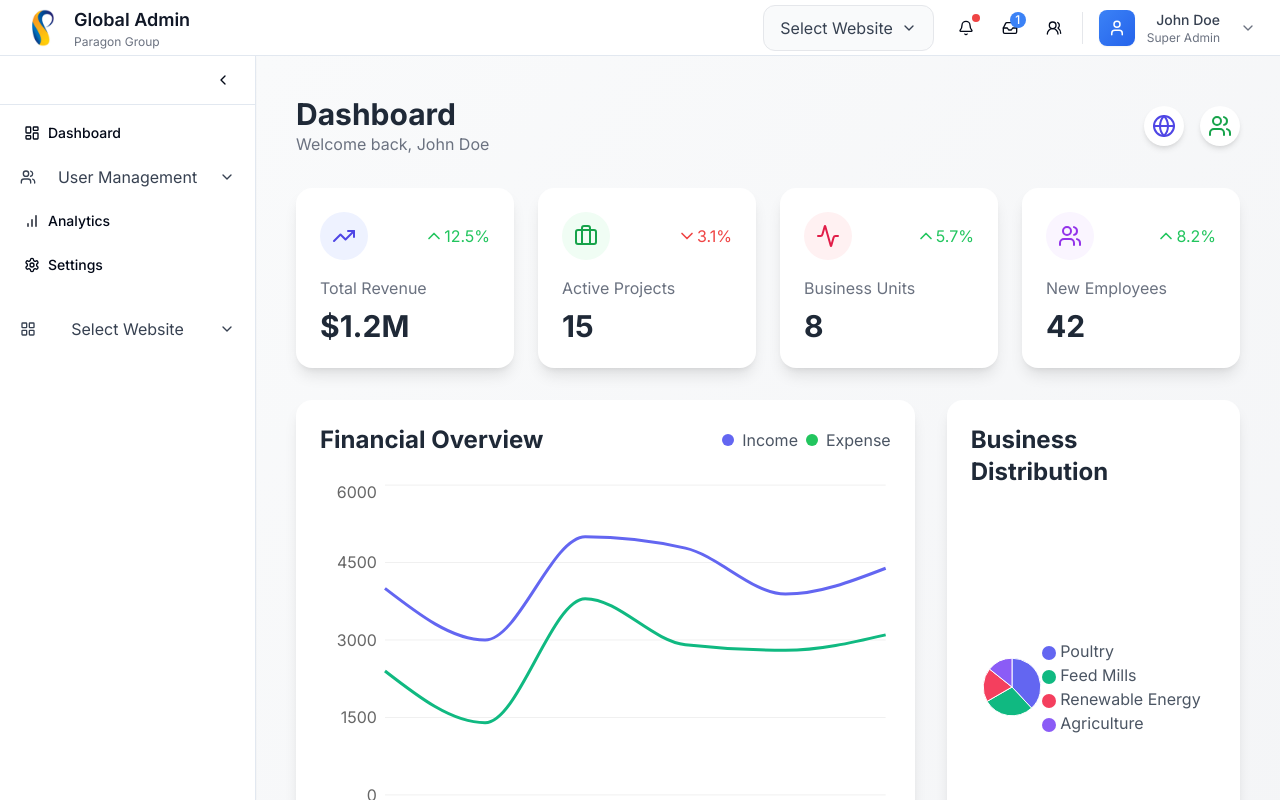
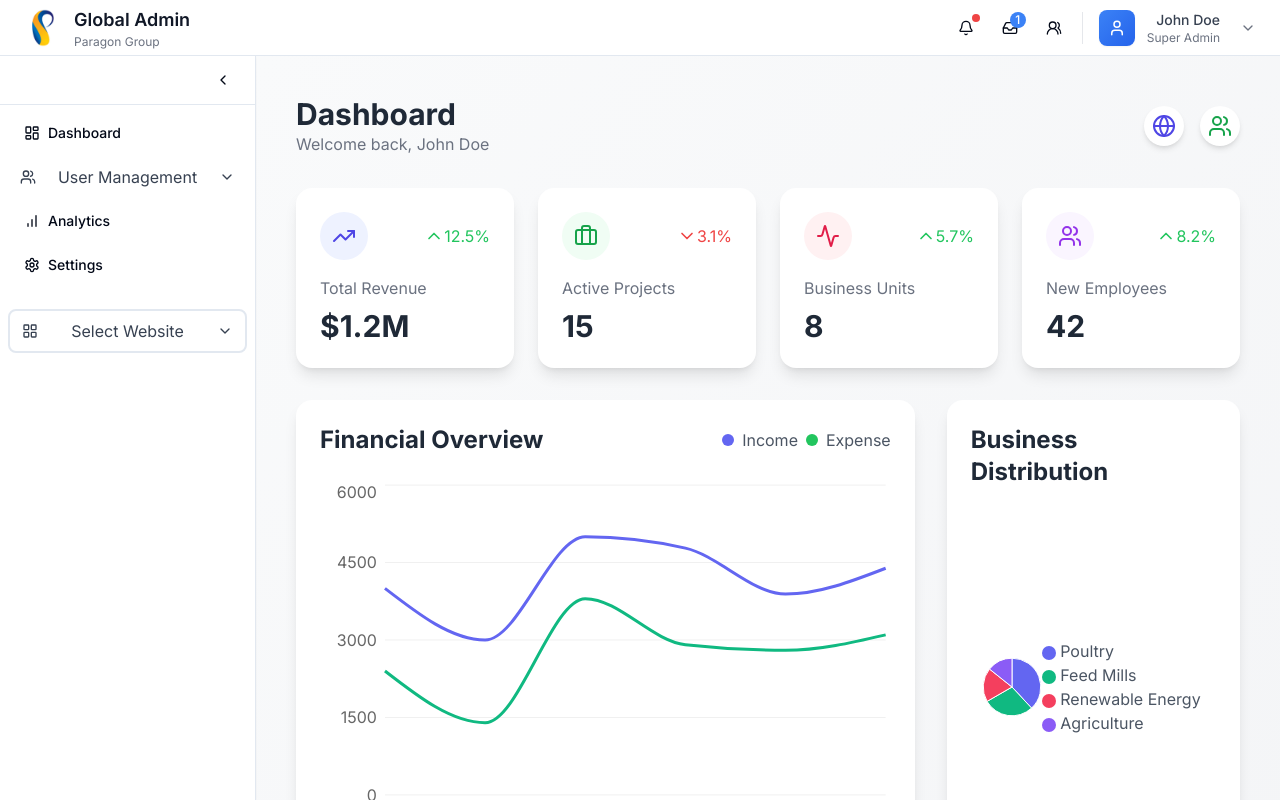
Before and after one commit to mahirr476/pg_admin, a Next.js app in the folder pg_admin/client/: page / in a window 1280 px wide. Built offline with nearby package versions, Linux system fonts and the light colour scheme.

Commit message:
slight fixes

```diff
--- a/pg_admin/client/src/components/layout/Header.tsx
+++ b/pg_admin/client/src/components/layout/Header.tsx
@@ -1,6 +1,5 @@
 "use client"
 
-import { useState } from 'react'
 import {
   Bell,
   Inbox,
@@ -19,20 +18,9 @@ import {
   TooltipProvider,
   TooltipTrigger,
 } from "@/components/ui/tooltip"
-import { useWebsite } from '@/providers/WebsiteProvider'
 import Image from 'next/image'
 import Link from 'next/link'
-
-interface Website {
-  id: number
-  name: string
-  slug: 'parasole' | 'paragon'
-}
-
-const websites: Website[] = [
-  { id: 1, name: 'Parasole', slug: 'parasole' },
-  { id: 2, name: 'Paragon Group', slug: 'paragon' }
-]
+import { useState } from "react"
 
 // Custom App Launcher Icon
 const AppsIcon = () => (
@@ -50,15 +38,7 @@ const AppsIcon = () => (
 )
 
 export function Header() {
-  const { selectedWebsite, setSelectedWebsite } = useWebsite()
-  const [isWebsiteDropdownOpen, setWebsiteDropdownOpen] = useState(false)
   const [isProfileDropdownOpen, setProfileDropdownOpen] = useState(false)
-
-  const handleWebsiteSelect = (website: Website) => {
-    setSelectedWebsite(website)
-    setWebsiteDropdownOpen(false)
-    window.location.href = `/admin/${website.slug}/home`
-  }
 
   return (
     <TooltipProvider delayDuration={300}>
@@ -83,46 +63,6 @@ export function Header() {
         </div>
 
         <div className="flex items-center gap-3">
-          {/* Website Selector - Brought back from original */}
-          <div className="relative">
-            <button
-              onClick={() => setWebsiteDropdownOpen(!isWebsiteDropdownOpen)}
-              className={`
-                flex items-center gap-2 px-4 py-2.5
-                ${selectedWebsite ? 'bg-blue-50 text-blue-600' : 'bg-gray-50 text-gray-700'}
-                border border-gray-200 rounded-xl hover:bg-gray-100
-                transition-colors duration-200
-              `}
-            >
-              <span>{selectedWebsite ? selectedWebsite.name : 'Select Website'}</span>
-              <ChevronDown className={`w-4 h-4 transition-transform duration-200
-                ${isWebsiteDropdownOpen ? 'rotate-180' : ''}`} />
-            </button>
-
-            {isWebsiteDropdownOpen && (
-              <div className="absolute top-full right-0 mt-2 w-56 bg-white rounded-xl shadow-lg border
-                           border-gray-100 py-2 z-50">
-                {websites.map((website) => (
-                  <button
-                    key={website.id}
-                    onClick={() => handleWebsiteSelect(website)}
-                    className={`
-                      w-full px-4 py-2.5 text-left flex items-center gap-2
-                      ${selectedWebsite?.slug === website.slug
-                        ? 'bg-blue-50 text-blue-600'
-                        : 'text-gray-700 hover:bg-gray-50'}
-                    `}
-                  >
-                    <div className={`w-2 h-2 rounded-full ${
-                      selectedWebsite?.slug === website.slug ? 'bg-blue-500' : 'bg-gray-300'
-                    }`} />
-                    {website.name}
-                  </button>
-                ))}
-              </div>
-            )}
-          </div>
-
           {/* Action Buttons */}
           <div className="flex items-center gap-1">
             <Tooltip>
@@ -158,7 +98,7 @@ export function Header() {
 
             <div className="h-8 w-px bg-gray-200 mx-1" />
 
-            {/* User Profile Section - Kept Original Styling */}
+            {/* User Profile Section */}
             <div className="relative">
               <button
                 onClick={() => setProfileDropdownOpen(!isProfileDropdownOpen)}
--- a/pg_admin/client/src/components/layout/Navigation.tsx
+++ b/pg_admin/client/src/components/layout/Navigation.tsx
@@ -210,12 +210,12 @@ export function Navigation({
         </div>
 
         {/* Website Selector Section */}
-        <div className="space-y-1">
+        <div className="space-y-1 ">
           <motion.button
             whileTap={{ scale: 0.98 }}
             onClick={() => setWebsiteDropdownOpen(!isWebsiteDropdownOpen)}
             className={`
-              w-full flex items-center gap-2 px-3 py-2
+              w-full flex items-center gap-2 px-3 py-2 border-2
               text-gray-700 hover:bg-gray-100 rounded-lg
               transition-colors duration-200
               ${isWebsiteDropdownOpen ? 'bg-gray-100' : ''}
```
